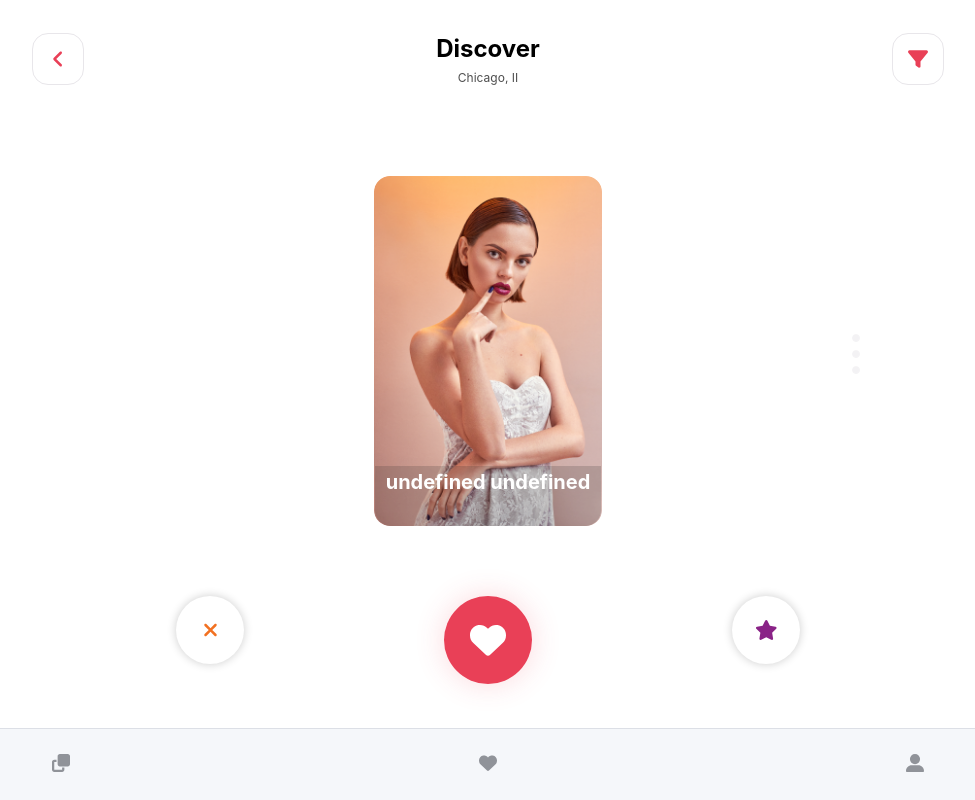
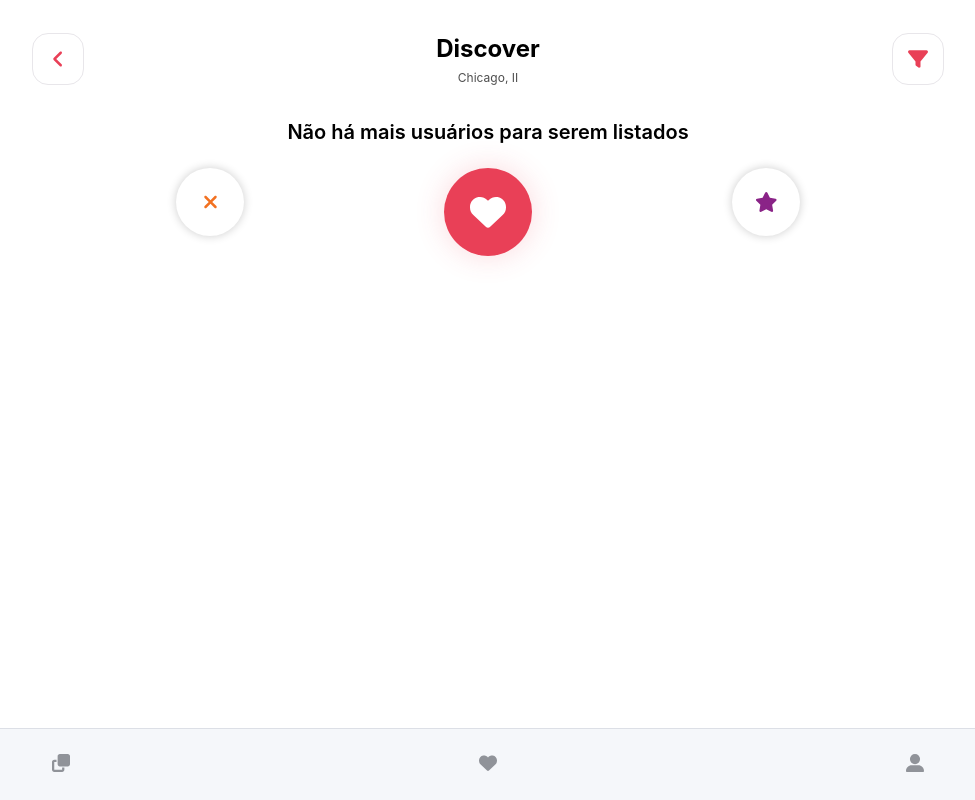
Before and after one commit to ViniTkL/Dating-App-project, a Vue app: page /home in a window 1280 px wide. Both pictures are taken after a click on the button 362 px from the left and 629 px from the top of the page. Shown: the whole page, without its empty margins (152-1127 px from the left). Built offline with nearby package versions, Linux system fonts and the light colour scheme; no server answers.

Commit message:
Adicionando store de match e proximo usupario na main

```diff
--- a/src/components/ui-components/userCarousel.vue
+++ b/src/components/ui-components/userCarousel.vue
@@ -1,6 +1,10 @@
 <script setup>
 import { computed, onMounted } from 'vue';
 const props = defineProps(['user'])
+
+const getUser = computed(() => {
+    return props.user != undefined  ? props.user : {}
+})
 
 </script>
 
@@ -13,7 +17,7 @@ const props = defineProps(['user'])
         <el-carousel-item v-for="item in 4" :key="item">
             <img class="user-img" src="../../assets/onboard-image-02.png" alt="">
             <div class="user-info">
-                <p>{{user.first_name + " " + user.last_name}}</p>
+                <p>{{getUser.first_name + " " + getUser.last_name}}</p>
             </div>
         </el-carousel-item>
     </el-carousel>
--- /dev/null
+++ b/src/stores/match.js
@@ -0,0 +1,27 @@
+import { defineStore } from "pinia";
+import { computed, ref } from "vue";
+
+export const useMatchStore = defineStore('match', () => {
+
+    const currentUserIndex = ref(0);
+    const hasMoreUsers = ref(true)
+
+    const nextUserIndex = () => {
+        currentUserIndex.value += 1
+    }
+
+    const noMoreUsers = () => {
+        hasMoreUsers.value = false
+    }
+
+    const getCurrentUserIndex = computed(() => {
+        return currentUserIndex.value
+    })
+
+    const getHasMoreUsers = computed(() => {
+        return hasMoreUsers.value
+    })
+
+    return { getCurrentUserIndex, getHasMoreUsers, nextUserIndex, noMoreUsers }
+
+})
--- a/src/views/MainView.vue
+++ b/src/views/MainView.vue
@@ -2,16 +2,20 @@
 import VIconButton from '@/components/ui-components/VIconButton.vue';
 import userCarousel from '@/components/ui-components/userCarousel.vue';
 import { useRouter } from 'vue-router';
-import {useUserStore} from "@/stores/user"
+import { useUserStore } from "@/stores/user"
+import { useMatchStore } from "@/stores/match"
 import { computed, onBeforeMount, onMounted } from 'vue';
 import { ref } from 'vue';
 
 const store = useUserStore();
 
+const matchStore = useMatchStore();
+
 const router = useRouter();
 
+const hasMoreUsers = ref(true)
+
 const currentUser = store.getUser
-
 
 const users = ref([])
 
@@ -20,15 +24,25 @@ const goToPreviousPage = () => {
 }
 
 const like = () => {
-    router.push("/match")
+    getNextUser()
+    // router.push("/match")
 }
 
 const superLike = () => {
-    router.push("/match")
+    getNextUser()
+    // router.push("/match")
 }
 
 const dismiss = () => {
+    getNextUser()
+}
 
+const getNextUser = () => {
+    if(users.value.length - 1 >= (matchStore.getCurrentUserIndex + 1)){
+        matchStore.nextUserIndex();
+    }else{
+        matchStore.noMoreUsers()
+    }
 }
 
 const fetchUsers =  async () => {
@@ -60,14 +74,17 @@ const filterUsersToShow = () => {
         }
     })
 
-    users.value = matchUsers[0]
+    users.value = matchUsers
 }
 
-const getUsersToShow =  computed(() => {
-   return users
+fetchUsers()
+
+
+const getUsersToShow =  computed( () => {
+    console.info(users.value[matchStore.getCurrentUserIndex], matchStore.getCurrentUserIndex)
+    return users.value[matchStore.getCurrentUserIndex]
 })
 
-fetchUsers()
 </script>
 
 
@@ -82,7 +99,8 @@ fetchUsers()
         <VIconButton icon="fa-filter"/>
     </header>
     <div class="discover-content">
-    <userCarousel :user="users" />
+    <userCarousel :user="getUsersToShow" v-if="matchStore.getHasMoreUsers"/>
+    <p class="empty-carousel" v-else>Não há mais usuários para serem listados</p>
     </div>
     <div class="discover-buttons">
         <VIconButton class="cancel-button" icon="fa-solid fa-xmark" @click="dismiss"/>
@@ -143,6 +161,14 @@ h1{
     width: 100%;
 }
 
+.empty-carousel{
+    text-align: center;
+    font-size: 20px;
+    margin: 1em;
+    color: black;
+    font-weight: 600;
+}
+
 .discover-content img{
     height: 350px;
     border-radius: 16px;
```
